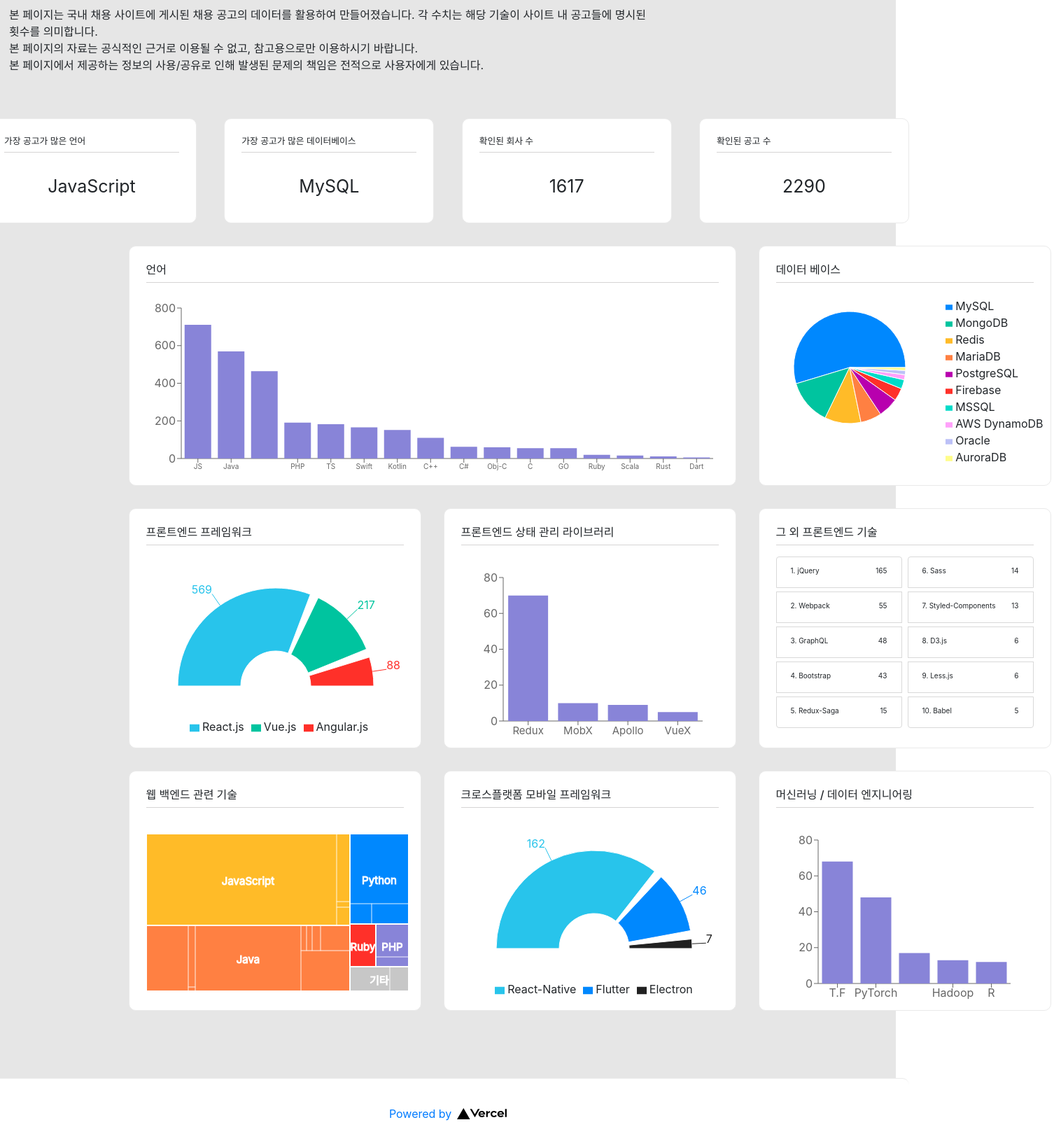
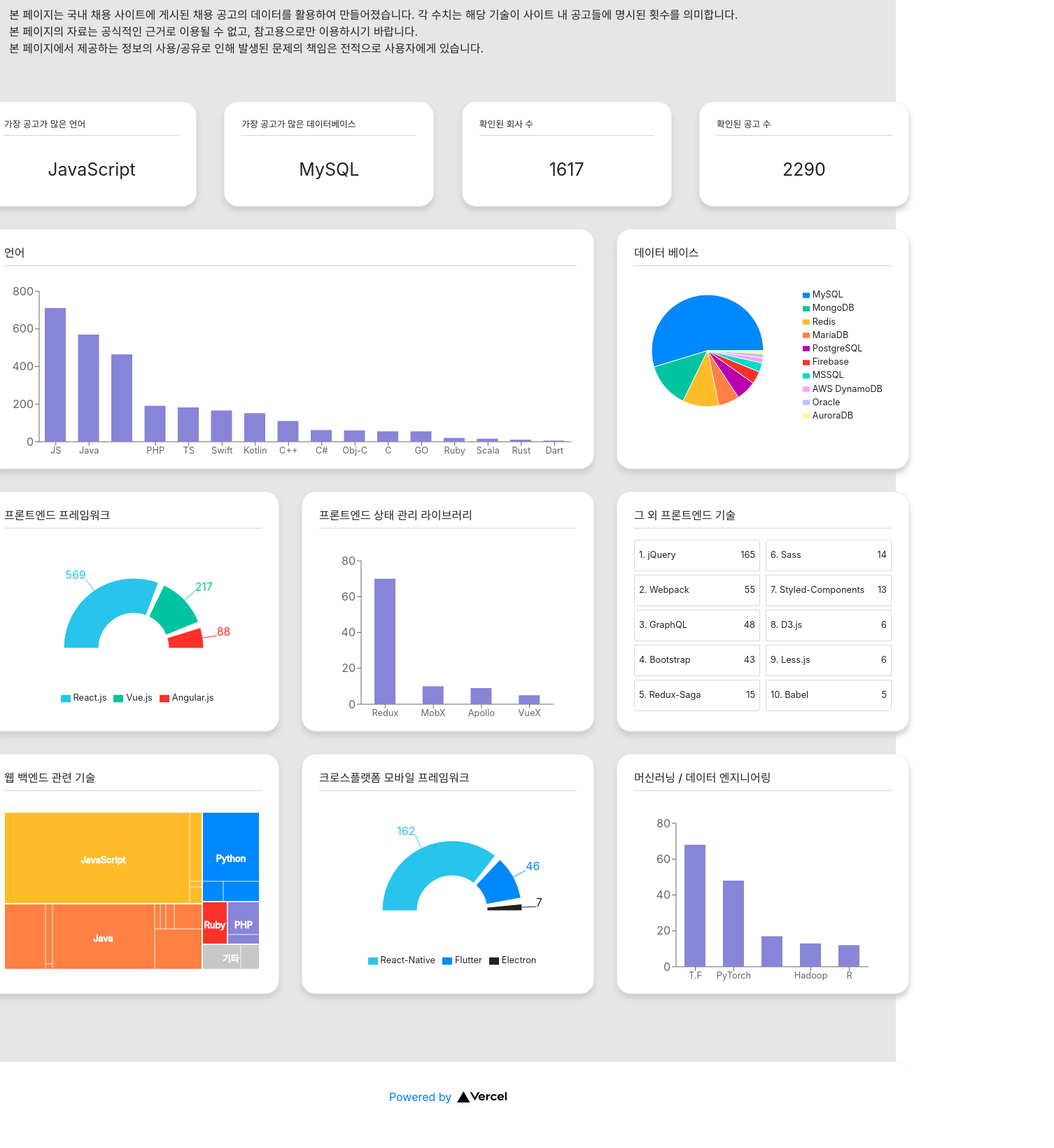
Before and after one commit to kyuhyunhan/Tech-Trends-in-Recruiting, a Next.js app in the folder my-app/: page / in a window 1280 px wide. Shown: the part 152-1792 px from the top of the page at 70% size, 1506 px wide, since content can reach past the window. After the commit the page ends 1768 px from the top, so only its background shows below. Built offline with nearby package versions, Linux system fonts and the light colour scheme.

Commit message:
edited components' style

```diff
--- a/my-app/components/charts/chart/be.js
+++ b/my-app/components/charts/chart/be.js
@@ -32,7 +32,7 @@
               y={y + height / 2 + 7}
               textAnchor="middle"
               fill="#fff"
-              fontSize={15}
+              fontSize='.8rem'
             >
               {(name=='JS')?'JavaScript':name}
             </text>
@@ -71,7 +71,7 @@
     render() {
         return (
             <Treemap
-                width={375}
+                width={365}
                 height={225}
                 data={this.state.data}
                 dataKey="size"
@@ -79,7 +79,7 @@
                 stroke="#fff"
                 fill="#8884d8"
                 content={<CustomizedContent colors={COLORS} />}
-                style={{marginTop:37}}
+                style={{marginTop:30}}
             >
                 <Tooltip content={<CustomTooltip/>}/>
             </Treemap>
--- a/my-app/components/charts/chart/cpm.js
+++ b/my-app/components/charts/chart/cpm.js
@@ -16,11 +16,11 @@
             <Pie
               data={this.state.data}
               cx={185}
-              cy={180}
+              cy={150}
               startAngle={180}
               endAngle={0}
               innerRadius={50}
-              outerRadius={140}
+              outerRadius={100}
               fill="#8884d8"
               paddingAngle={5}
               dataKey="value"
@@ -31,7 +31,7 @@
               }
             </Pie>
             <Legend
-              wrapperStyle={{ marginBottom: "40px", marginRight: "20px"}}
+              wrapperStyle={{ marginBottom: "60px", marginRight: "20px", fontSize: '.8rem'}}
             />
           </PieChart>
         );
--- a/my-app/components/charts/chart/database.js
+++ b/my-app/components/charts/chart/database.js
@@ -62,7 +62,7 @@
     const { activeIndex } = this.state;
 
     return (
-      <PieChart width={397} height={300}>
+      <PieChart width={370} height={300}>
         <Pie
           data={this.state.data}
           cx={100}
@@ -93,6 +93,7 @@
           layout='vertical'
           verticalAlign="top"
           align='right'
+          wrapperStyle={{fontSize:'.8rem', marginTop:10}}
           // onMouseEnter={this.handleMouseEnter}
           // onMouseLeave={this.handleMouseLeave}
         />
--- a/my-app/components/charts/chart/feetc.js
+++ b/my-app/components/charts/chart/feetc.js
@@ -4,17 +4,25 @@
 const flexStyle = {
     display: 'flex',
     justifyContent: 'space-between',
+    boxSizing: 'border-box'
+
 };
 const itemStyle = {
     width: 180,
     height: 45,
     marginBottom: 5,
-    border: '1px solid #d9d9d9'
+    padding: 6,
+    border: '1px solid #d9d9d9',
+    boxSizing: 'border-box'
+
 };
 const itemInternalStyle = {
     display:'flex',
     justifyContent:'space-between',
-    fontSize: 10
+    paddingTop: 5,
+    fontSize: '.8rem',
+    boxSizing: 'border-box'
+
 }
 export default class FE_FEEtc extends React.Component {
     constructor(props) {
--- a/my-app/components/charts/chart/fesml.js
+++ b/my-app/components/charts/chart/fesml.js
@@ -33,11 +33,12 @@
           width={375}
           height={285}
           data={this.state.data}
+          barSize={30}
           margin={{
-            top: 30, right: 30, left: 0, bottom: 20,
+            top: 30, right: 40, left: 0, bottom: 20,
           }}
         >
-          <XAxis dataKey="name" fontSize={15} />
+          <XAxis dataKey="name" fontSize='.8rem' />
           <YAxis />
           <Tooltip content={<CustomTooltip/>}/>
           <Bar dataKey="value" fill="#8884d8" />
--- a/my-app/components/charts/chart/fetop3.js
+++ b/my-app/components/charts/chart/fetop3.js
@@ -16,11 +16,11 @@
             <Pie
               data={this.state.data}
               cx={180}
-              cy={180}
+              cy={150}
               startAngle={180}
               endAngle={0}
               innerRadius={50}
-              outerRadius={140}
+              outerRadius={100}
               fill="#8884d8"
               paddingAngle={5}
               dataKey="value"
@@ -31,7 +31,7 @@
               }
             </Pie>
             <Legend
-              wrapperStyle={{ marginBottom: "40px", marginRight: "20px"}}
+              wrapperStyle={{ marginBottom: "60px", marginRight: "20px", fontSize: '.8rem'}}
             />
           </PieChart>
         );
--- a/my-app/components/charts/chart/language.js
+++ b/my-app/components/charts/chart/language.js
@@ -36,8 +36,9 @@
           margin={{
             top: 20, right: 30, left: -10, bottom: 20,
           }}
+          barSize={30}
         >
-          <XAxis dataKey="name" fontSize={10} />
+          <XAxis dataKey="name" fontSize='.8rem' />
           <YAxis />
           <Tooltip content={<CustomTooltip/>}/>
           <Bar dataKey="value" fill="#8884d8" />
--- a/my-app/components/charts/chart/mldata.js
+++ b/my-app/components/charts/chart/mldata.js
@@ -33,11 +33,12 @@
           width={375}
           height={285}
           data={this.state.data}
+          barSize={30}
           margin={{
             top: 30, right:40, left: 0, bottom: 20,
           }}
         >
-          <XAxis dataKey="name" />
+          <XAxis dataKey="name" fontSize='.8rem' />
           <YAxis />
           <Tooltip content={<CustomTooltip/>}/>
           <Bar dataKey="value" fill="#8884d8" />
--- a/my-app/components/charts/charts.module.css
+++ b/my-app/components/charts/charts.module.css
@@ -1,6 +1,4 @@
 .chartsGrid {
-    width: 70%;
-    margin: auto;
     grid-area: chartsGrid;
     display: grid;
     align-content: space-evenly;
@@ -31,16 +29,17 @@
     color: inherit;
     text-decoration: none;
     background-color: white;
-    border: 1px solid #eaeaea;
-    border-radius: 10px;
-    transition: color 0.15s ease, border-color 0.15s ease;
+    box-shadow: 0 6px 9px #ccc;
+    border: 1px solid #eee;
+    border-radius: 20px;
+    /* transition: color 0.15s ease, border-color 0.15s ease; */
 }
-.chart:hover,
+
+/* .chart:hover,
 .chart:focus,
 .chart:active {
-    /* color: #0070f3; */
     border-color: #0070f3;
-}
+} */
 .chart h3 {
     margin: 0 0 1rem 0;
     font-size: 1rem;
--- a/my-app/components/layout.module.css
+++ b/my-app/components/layout.module.css
@@ -24,7 +24,7 @@
     border-bottom: 1px solid black;
 }
 .description {
-    width: 70%;
+    width: 100%;
     grid-area: description;
     line-height: 1.5;
     font-size: 1rem;
@@ -49,7 +49,7 @@
   display: flex;
   justify-content: center;
   align-items: center;
-  border-radius: 10px;
+  border-radius: 20px;
 }
 
 .footer img {
--- a/my-app/components/summary/summarybox/summarybox.module.css
+++ b/my-app/components/summary/summarybox/summarybox.module.css
@@ -4,15 +4,30 @@
     padding: 1.5rem;
     width: 300px;
     height: 150px;
-    border: 1px solid #eaeaea;
-    border-radius: 10px;
-    transition: color 0.15s ease, border-color 0.15s ease;
+    box-shadow: 0 6px 9px #ccc;
+    border: 1px solid #eee;
+    border-radius: 20px;
+    /* transition: color 0.15s ease, border-color 0.15s ease; */
   }
-  .box:hover,
+  .box:hover {
+    animation: enable 0.3s linear;
+  }
+  @keyframes enable {
+    0% {
+        transform: scale(1);
+    }
+    60% {
+        transform: scale(1.1);
+    }
+    100% {
+        transform: scale(1);
+    }
+}
+  /* .box:hover,
   .box:focus,
   .box:active {
     border-color: #0070f3;
-  }
+  } */
   .box h3 {
     margin: 0 0 1rem 0;
     font-size: .8rem;
```
